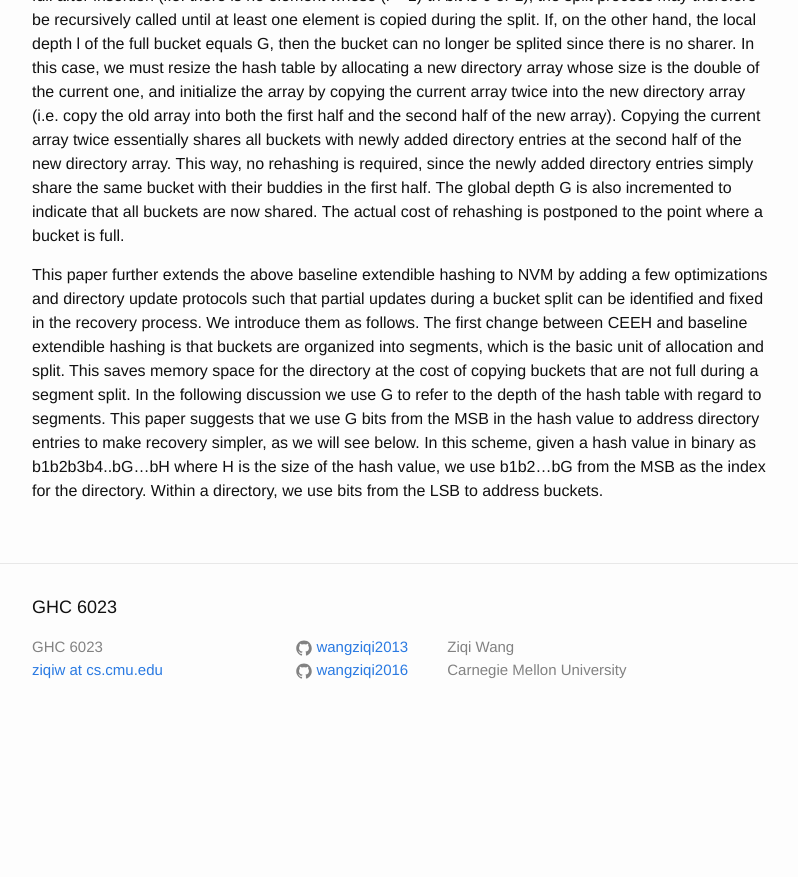
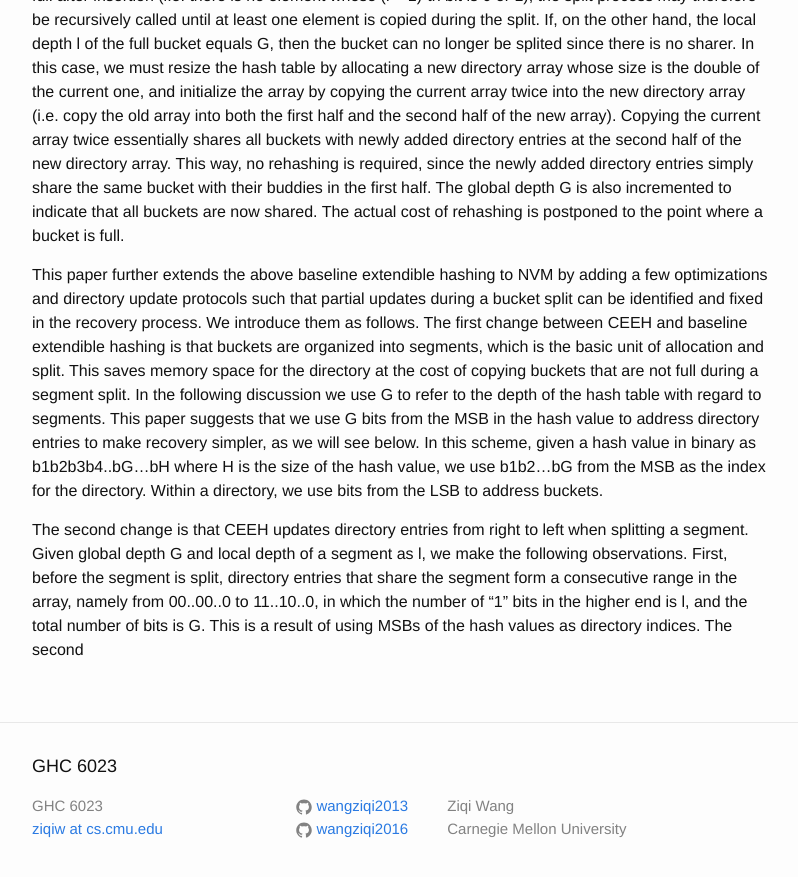
Before and after one commit to wangziqi2013/wangziqi2013.github.io, a Jekyll site: the page built from _posts/2019-12-06-cceh.markdown, in a window 1280 px wide and 900 px high, scrolled down 2236 px. Shown: the top 877 px of the window, without its empty margins (238-1036 px from the left). Built offline with Jekyll 4.4.1, drawn with Linux system fonts in a browser that asks for light colours; before the commit the page ends 2977 px from its top, so only the background shows below that.

Commit message:
Adding observation

```diff
--- a/_posts/2019-12-06-cceh.markdown
+++ b/_posts/2019-12-06-cceh.markdown
@@ -98,3 +98,9 @@ with regard to segments. This paper suggests that we use G bits from the MSB in
 to make recovery simpler, as we will see below. In this scheme, given a hash value in binary as b1b2b3b4..bG...bH where H is
 the size of the hash value, we use b1b2...bG from the MSB as the index for the directory. Within a directory, we use
 bits from the LSB to address buckets.
+
+The second change is that CEEH updates directory entries from right to left when splitting a segment. Given global depth
+G and local depth of a segment as l, we make the following observations. First, before the segment is split, directory
+entries that share the segment form a consecutive range in the array, namely from 00..00..0 to 11..10..0, in which the
+number of "1" bits in the higher end is l, and the total number of bits is G. This is a result of using MSBs of the hash
+values as directory indices. The second
```
